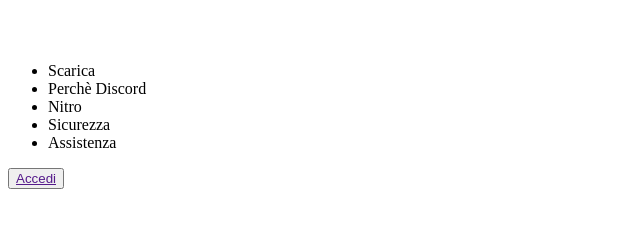
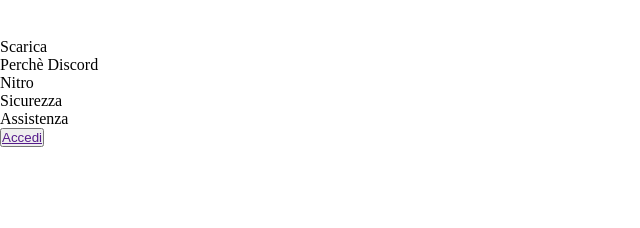
Before and after one commit to Eecodev/htmlcss-discord, a plain HTML site: page index.html in a window 1280 px wide. Shown: the whole page, without its empty margins (0-640 px from the left). Drawn offline with Linux system fonts and the light colour scheme.

Commit message:
added general section

```diff
--- a/css/style.css
+++ b/css/style.css
@@ -1 +1,20 @@
 /* general */
+
+*{
+    margin: 0;
+    padding: 0;
+    box-sizing: border-box;
+}
+:root{
+    --color-secondary: #ffffff;
+    --color-primary: #23272a;
+    --color-section-bg: #f6f6f6;
+    --color-header-bg: #2a5ee8;
+    --color-accessory: #7289da;
+}
+body{
+    background-color: var(--color-secondary);
+}
+.debug {
+    border: 1px solid black;
+}
```
